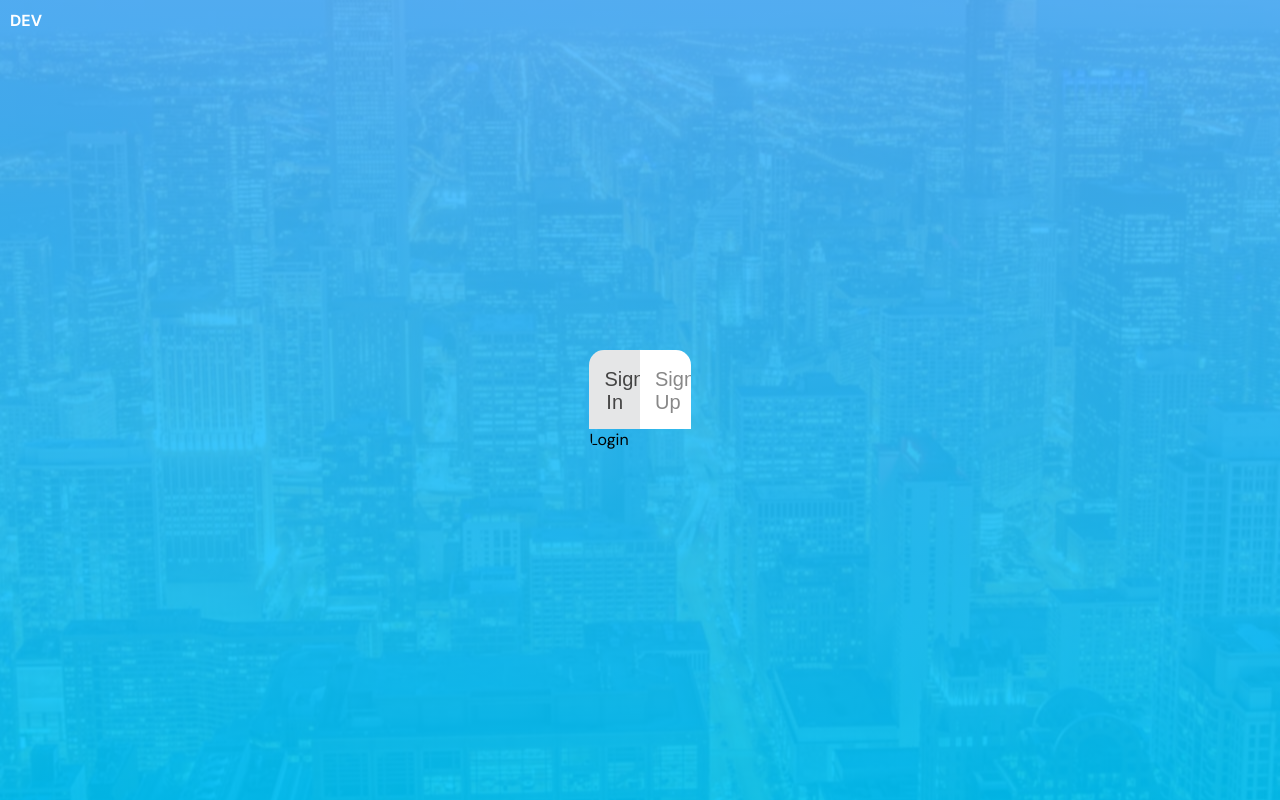
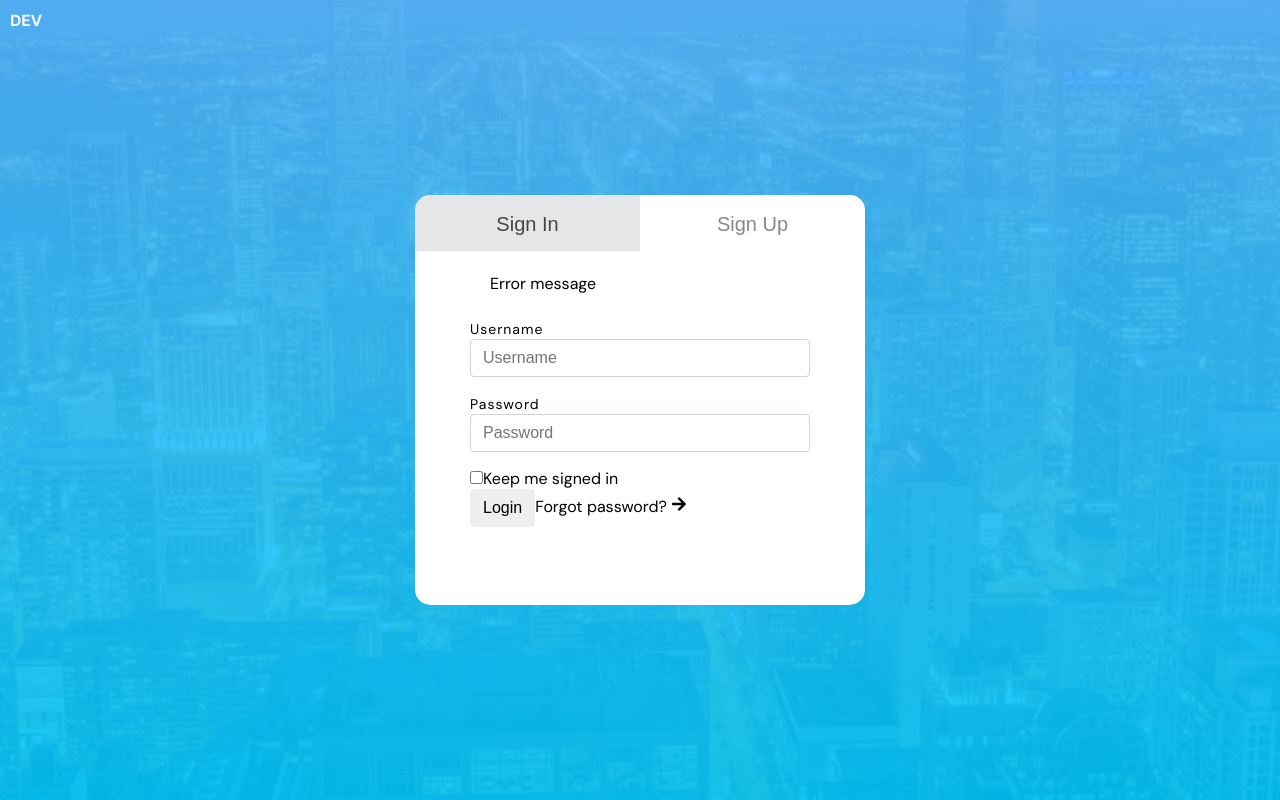
Before and after one commit to FranciscoJavierMartin/Chatty, a React (Vite) app: page / in a window 1280 px wide. Built offline with nearby package versions, Linux system fonts and the light colour scheme.

Commit message:
Login tab

```diff
--- a/package.json
+++ b/package.json
@@ -15,6 +15,7 @@
   "dependencies": {
     "react": "^18.2.0",
     "react-dom": "^18.2.0",
+    "react-icons": "^4.7.1",
     "react-loading-skeleton": "^3.1.0",
     "react-router-dom": "^6.4.4"
   },
--- a/src/components/input/Input.tsx
+++ b/src/components/input/Input.tsx
@@ -2,6 +2,7 @@ import { ChangeEventHandler, HTMLInputTypeAttribute } from 'react';
 import './Input.scss';
 
 interface InputProps {
+  id: string;
   name: string;
   type: HTMLInputTypeAttribute;
   value: string;
@@ -12,6 +13,7 @@ interface InputProps {
 }
 
 export default function Input({
+  id,
   name,
   type,
   value,
@@ -28,6 +30,7 @@ export default function Input({
         </label>
       )}
       <input
+        id={id}
         name={name}
         type={type}
         value={value}
--- a/src/pages/auth/auth-tabs/AuthTabs.tsx
+++ b/src/pages/auth/auth-tabs/AuthTabs.tsx
@@ -1,7 +1,7 @@
 import { useState } from 'react';
+import Login from '../login/Login';
 import './AuthTabs.scss';
 import backgroundImage from '../../../assets/images/background.jpg';
-import Login from '../login/Login';
 
 export default function AuthTabs(): JSX.Element {
   const [type, setType] = useState<'Sign In' | 'Sign Up'>('Sign In');
@@ -17,10 +17,16 @@ export default function AuthTabs(): JSX.Element {
           <div className='tabs'>
             <div className='tabs-auth'>
               <ul className='tab-group'>
-                <li className='tab active' onClick={() => setType('Sign In')}>
+                <li
+                  className={`tab ${type === 'Sign In' ? 'active' : ''}`}
+                  onClick={() => setType('Sign In')}
+                >
                   <button className='login'>Sign In</button>
                 </li>
-                <li className='tab' onClick={() => setType('Sign Up')}>
+                <li
+                  className={`tab ${type === 'Sign Up' ? 'active' : ''}`}
+                  onClick={() => setType('Sign Up')}
+                >
                   <button className='signup'>Sign Up</button>
                 </li>
               </ul>
--- a/src/pages/auth/login/Login.tsx
+++ b/src/pages/auth/login/Login.tsx
@@ -1,5 +1,43 @@
+import { FaArrowRight } from 'react-icons/fa';
+import Button from '../../../components/button/Button';
+import Input from '../../../components/input/Input';
 import './Login.scss';
 
 export default function Login(): JSX.Element {
-  return <div>Login</div>;
+  return (
+    <div className='auth-inner'>
+      <div className='alerts' role='alert'>
+        Error message
+      </div>
+      <form className='auth-form'>
+        <div className='form-input-container'>
+          <Input
+            id='username'
+            name='username'
+            type='text'
+            value=''
+            placeholder='Username'
+            label='Username'
+          />
+          <Input
+            id='password'
+            name='password'
+            type='password'
+            value=''
+            placeholder='Password'
+            label='Password'
+          />
+          <label className='checkmark-container' htmlFor='checkbox'>
+            <input id='checkbox' type='checkbox' name='checkbox' />
+            Keep me signed in
+          </label>
+        </div>
+        <Button label='Login' className='auth-button button' disabled={false} />
+
+        <span className='forgot-password'>
+          Forgot password? <FaArrowRight />
+        </span>
+      </form>
+    </div>
+  );
 }
```
Also changed, not shown: 1 other file (tests, documents, lock files or other folders).
